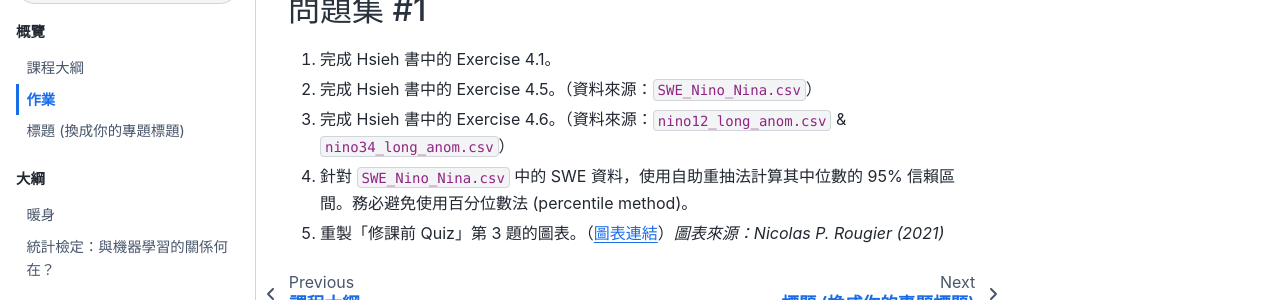
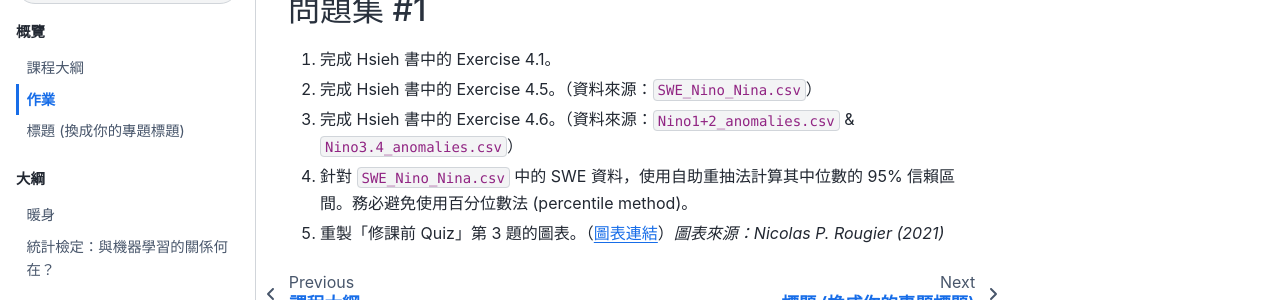
Before and after one commit to whyjz/ncu-env-data-science-zhtw, a Jupyter Book: the page built from docs/assignments.md, in a window 1280 px wide. Shown: the part 170-470 px from the top of the page. Built offline with Jupyter Book 1.0.4 settings and Sphinx 7.4.7 and the Sphinx Book theme 1.1.4, drawn with Linux system fonts in a browser that asks for light colours.

Commit message:
Update assignments.md

```diff
--- a/docs/assignments.md
+++ b/docs/assignments.md
@@ -4,7 +4,7 @@
 
 1. 完成 Hsieh 書中的 Exercise 4.1。
 2. 完成 Hsieh 書中的 Exercise 4.5。（資料來源：`SWE_Nino_Nina.csv`）
-3. 完成 Hsieh 書中的 Exercise 4.6。（資料來源：`nino12_long_anom.csv` & `nino34_long_anom.csv`）
+3. 完成 Hsieh 書中的 Exercise 4.6。（資料來源：`Nino1+2_anomalies.csv` & `Nino3.4_anomalies.csv`）
 4. 針對 `SWE_Nino_Nina.csv` 中的 SWE 資料，使用自助重抽法計算其中位數的 95% 信賴區間。務必避免使用百分位數法 (percentile method)。
 5. 重製「修課前 Quiz」第 3 題的圖表。（[圖表連結](https://drive.google.com/file/d/15WejYTcSHDGM3VNoX32WaD5r8l-BNNF-/view?usp=sharing)）*圖表來源：Nicolas P. Rougier (2021)*
 
```
